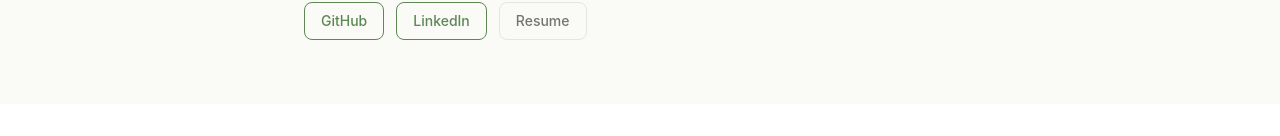
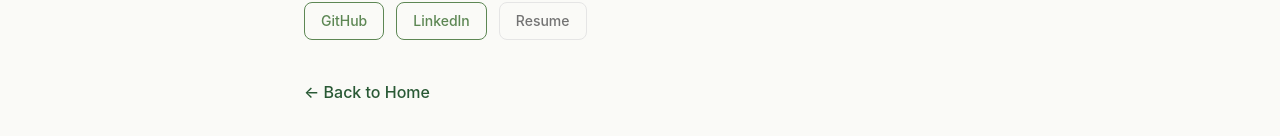
Before and after one commit to EvilTerry/Egidijus.dev, a Vue app: page /about in a window 1280 px wide. Shown: the part 712-848 px from the top of the page. Before the commit the page ends 816 px from the top, so only its background shows below. Built offline with nearby package versions, Linux system fonts and the light colour scheme.

Commit message:
Small additions

```diff
--- a/src/views/AboutView.vue
+++ b/src/views/AboutView.vue
@@ -58,6 +58,13 @@
         </div>
       </div>
 
+      <RouterLink
+        to="/"
+        class="text-pine hover:text-moss font-medium hover:underline"
+      >
+        &larr; Back to Home
+      </RouterLink>
+
     </div>
   </section>
 </template>
--- a/src/views/HomeView.vue
+++ b/src/views/HomeView.vue
@@ -8,7 +8,7 @@
     class="flex flex-col items-center justify-center grow text-center px-4 gap-12"
   >
     <div class="flex flex-col gap-4">
-      <p class="italic font-caveat text-xl text-moss">hey -</p>
+      <p class="italic font-caveat text-xl text-moss">- hey</p>
       <h1 class="text-6xl font-bold text-ink">I'm <span class="text-pine">Egidijus</span>.</h1>
       <p class="text-muted max-w-prose text-lg">
         Software engineer, wandering the layers of the stack.
```
